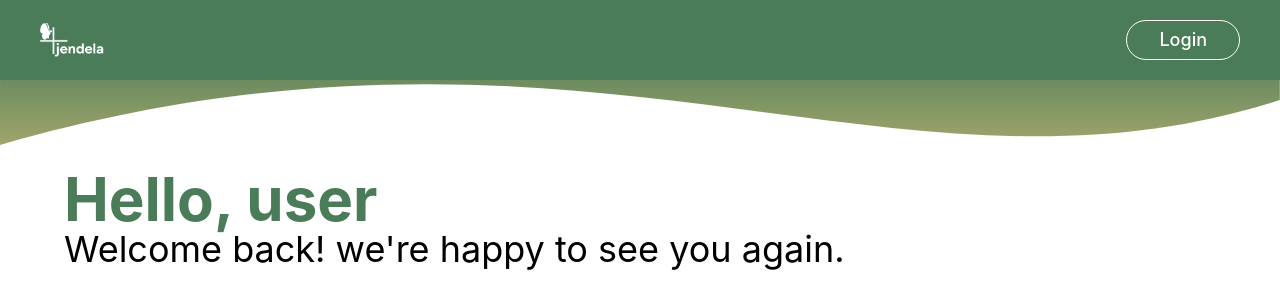
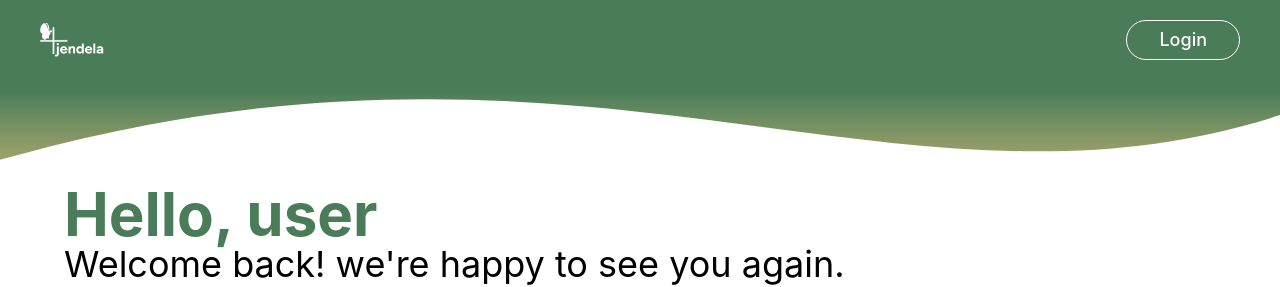
Before and after one commit to CUDA-Jendela/Jendela_Frontend, a React (Vite) app: page /dashboard in a window 1280 px wide. Shown: the top 287 px of the page. Built offline with nearby package versions, Linux system fonts and the light colour scheme; no server answers.

Commit message:
[fix] dashboard header size

```diff
--- a/src/pages/DashboardCustomer/index.tsx
+++ b/src/pages/DashboardCustomer/index.tsx
@@ -17,7 +17,7 @@ const DashboardCustomer: React.FC = () => {
 
     return (
         <main className="flex flex-col bg-white w-full min-h-screen overflow-x-hidden">
-            <img src={dashboardHeader} className="w-full -mt-12" />
+            <img src={dashboardHeader} className="w-full" />
 
             <div className="px-16 pt-4 pb-20">
                 <h1 className="text-6xl font-bold text-primary">Hello, {username}</h1>
```
Also changed, not shown: src/assets/svg/dashboard_header.svg.
